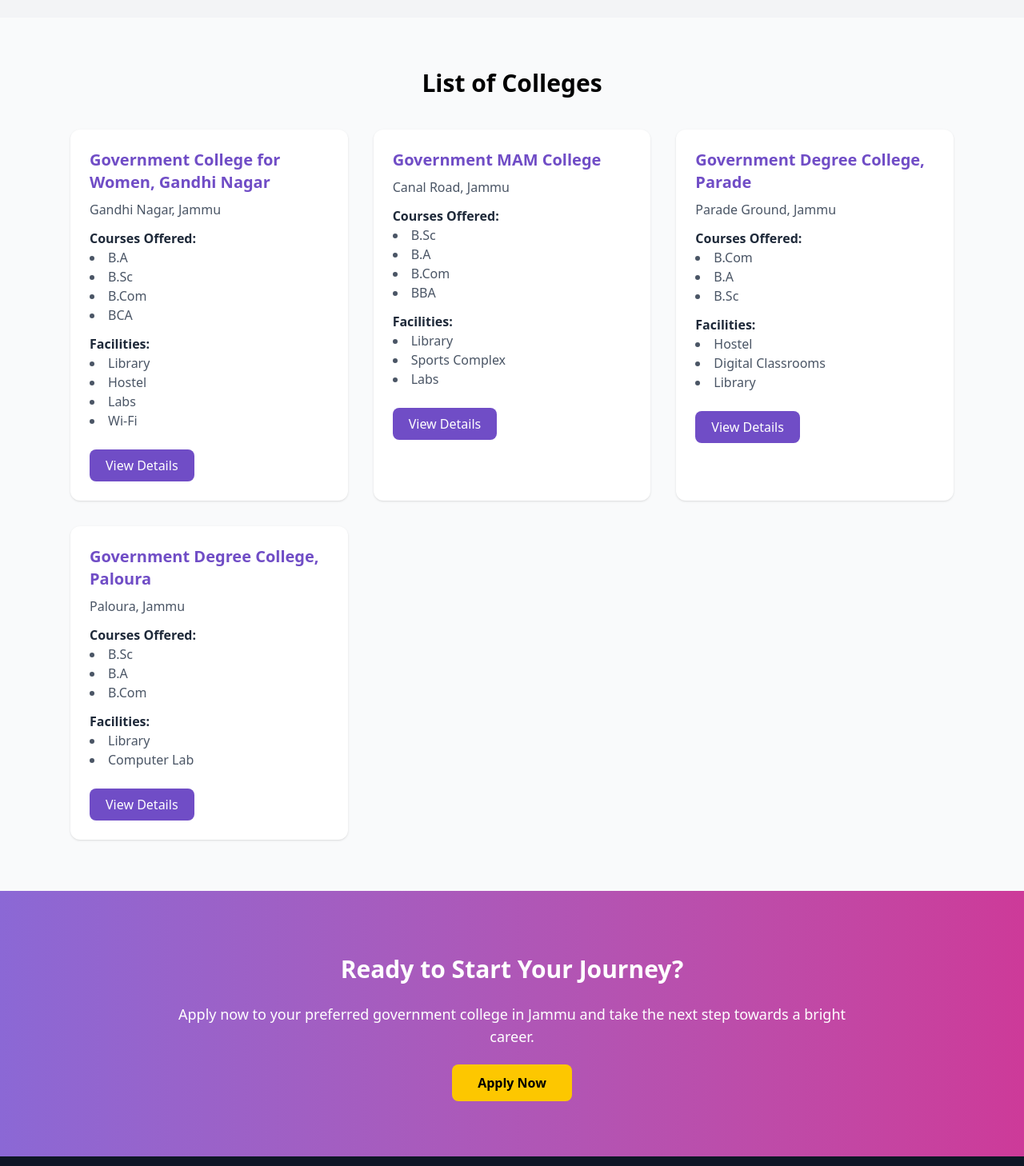
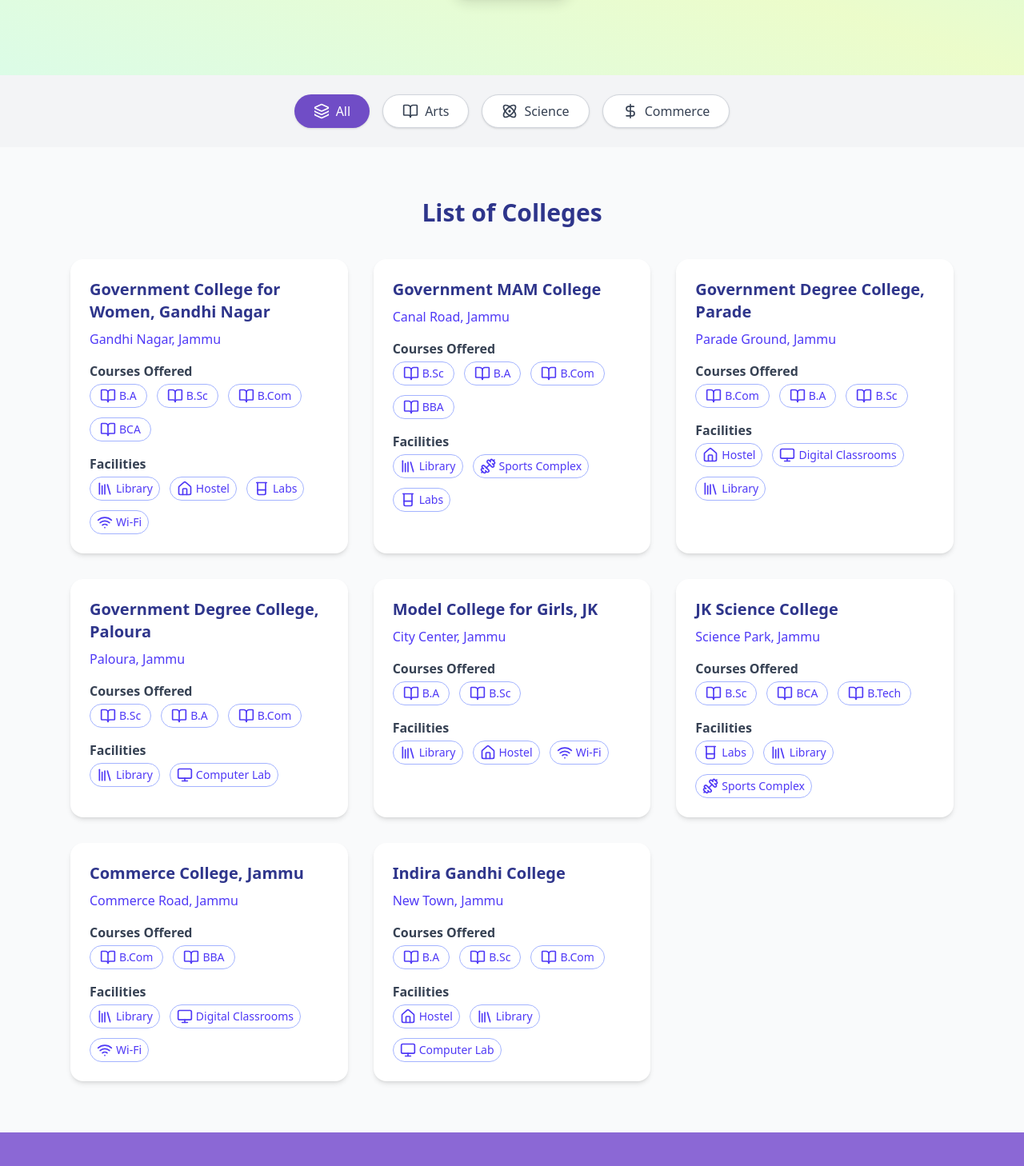
Before and after one commit to ashwanik0777/EduPath, a Next.js app: page /governmentCollege in a window 1280 px wide. Shown: the part 412-1870 px from the top of the page at 80% size. Built offline with nearby package versions, Linux system fonts and the light colour scheme.

Commit message:
update college directory

```diff
--- a/src/app/components/governmentCollege/CTAColleges.tsx
+++ b/src/app/components/governmentCollege/CTAColleges.tsx
@@ -1,16 +1,24 @@
+"use client"
+import { Send } from "lucide-react"
+
 export default function CTAColleges() {
   return (
-    <section className="py-20 bg-gradient-to-r from-[#8B68D5] to-[#CD3A99] text-white text-center">
+    <section className="py-20 bg-[#8B68D5] text-white text-center">
       <div className="max-w-4xl mx-auto px-6">
-        <h2 className="text-3xl font-bold mb-6">Ready to Start Your Journey?</h2>
-        <p className="mb-8 text-lg">
+        <h2 className="text-3xl font-extrabold mb-6 drop-shadow-lg">
+          Ready to Start Your Journey?
+        </h2>
+        <p className="mb-10 text-lg max-w-lg mx-auto leading-relaxed">
           Apply now to your preferred government college in Jammu and take the next step towards a bright career.
         </p>
         <a
           href="/apply"
-          className="px-8 py-3 bg-yellow-400 text-black font-semibold rounded-lg hover:bg-yellow-300 transition"
+          className="inline-flex items-center justify-center px-8 py-3 bg-yellow-400 text-black font-semibold rounded-lg shadow-md
+            hover:bg-yellow-300 hover:scale-105 transition-transform duration-300 ease-in-out"
+          aria-label="Apply Now"
         >
           Apply Now
+          <Send className="ml-3 w-5 h-5" />
         </a>
       </div>
     </section>
--- a/src/app/components/governmentCollege/CollegeList.tsx
+++ b/src/app/components/governmentCollege/CollegeList.tsx
@@ -1,41 +1,119 @@
-import CollegeCard from "./CollegeCard"
+"use client"
+import { BookOpen, Library, Wifi, Home, Beaker, Dumbbell, Monitor } from "lucide-react"
 
 const colleges = [
   {
     name: "Government College for Women, Gandhi Nagar",
     location: "Gandhi Nagar, Jammu",
     courses: ["B.A", "B.Sc", "B.Com", "BCA"],
-    facilities: ["Library", "Hostel", "Labs", "Wi-Fi"]
+    facilities: ["Library", "Hostel", "Labs", "Wi-Fi"],
   },
   {
     name: "Government MAM College",
     location: "Canal Road, Jammu",
     courses: ["B.Sc", "B.A", "B.Com", "BBA"],
-    facilities: ["Library", "Sports Complex", "Labs"]
+    facilities: ["Library", "Sports Complex", "Labs"],
   },
   {
     name: "Government Degree College, Parade",
     location: "Parade Ground, Jammu",
     courses: ["B.Com", "B.A", "B.Sc"],
-    facilities: ["Hostel", "Digital Classrooms", "Library"]
+    facilities: ["Hostel", "Digital Classrooms", "Library"],
   },
   {
     name: "Government Degree College, Paloura",
     location: "Paloura, Jammu",
     courses: ["B.Sc", "B.A", "B.Com"],
-    facilities: ["Library", "Computer Lab"]
+    facilities: ["Library", "Computer Lab"],
+  },
+  {
+    name: "Model College for Girls, JK",
+    location: "City Center, Jammu",
+    courses: ["B.A", "B.Sc"],
+    facilities: ["Library", "Hostel", "Wi-Fi"],
+  },
+  {
+    name: "JK Science College",
+    location: "Science Park, Jammu",
+    courses: ["B.Sc", "BCA", "B.Tech"],
+    facilities: ["Labs", "Library", "Sports Complex"],
+  },
+  {
+    name: "Commerce College, Jammu",
+    location: "Commerce Road, Jammu",
+    courses: ["B.Com", "BBA"],
+    facilities: ["Library", "Digital Classrooms", "Wi-Fi"],
+  },
+  {
+    name: "Indira Gandhi College",
+    location: "New Town, Jammu",
+    courses: ["B.A", "B.Sc", "B.Com"],
+    facilities: ["Hostel", "Library", "Computer Lab"],
   },
 ]
 
+const facilityIcons: { [key: string]: React.ReactElement } = {
+  Library: <Library className="w-5 h-5 text-indigo-600" />,
+  Hostel: <Home className="w-5 h-5 text-indigo-600" />,
+  Labs: <Beaker className="w-5 h-5 text-indigo-600" />,
+  "Wi-Fi": <Wifi className="w-5 h-5 text-indigo-600" />,
+  "Sports Complex": <Dumbbell className="w-5 h-5 text-indigo-600" />,
+  "Digital Classrooms": <Monitor className="w-5 h-5 text-indigo-600" />,
+  "Computer Lab": <Monitor className="w-5 h-5 text-indigo-600" />,
+}
+
+const courseIcon = <BookOpen className="w-5 h-5 text-indigo-600 inline-block mr-1" />
+
+function CollegeCard({ name, location, courses, facilities }: {
+  name: string;
+  location: string;
+  courses: string[];
+  facilities: string[];
+}) {
+  return (
+    <div className="bg-white rounded-2xl shadow-md hover:shadow-xl transition-shadow duration-300 p-6 flex flex-col">
+      <h3 className="text-xl font-semibold text-[#2E358B] mb-2">{name}</h3>
+      <p className="text-indigo-600 font-medium mb-4">{location}</p>
+      <div className="mb-4">
+        <h4 className="text-gray-700 font-semibold mb-1">Courses Offered</h4>
+        <ul className="flex flex-wrap gap-3 text-indigo-600 text-sm font-medium">
+          {courses.map((course, i) => (
+            <li
+              key={i}
+              className="flex items-center border border-indigo-300 rounded-full px-3 py-1"
+            >
+              {courseIcon}
+              {course}
+            </li>
+          ))}
+        </ul>
+      </div>
+      <div>
+        <h4 className="text-gray-700 font-semibold mb-1">Facilities</h4>
+        <ul className="flex flex-wrap gap-3 text-indigo-600 text-sm font-medium">
+          {facilities.map((fac, i) => (
+            <li
+              key={i}
+              className="flex items-center gap-1 border border-indigo-300 rounded-full px-2 py-1"
+            >
+              {facilityIcons[fac] || null}
+              {fac}
+            </li>
+          ))}
+        </ul>
+      </div>
+    </div>
+  )
+}
+
 export default function CollegeList({ filter }: { filter: string }) {
-  const filtered = filter === "All"
-    ? colleges
-    : colleges.filter(c => c.courses.some(course => course.includes(filter)))
+  const filtered =
+    filter === "All" ? colleges : colleges.filter((c) => c.courses.some((course) => course.includes(filter)))
 
   return (
     <section className="py-16 bg-gray-50">
       <div className="max-w-6xl mx-auto px-6">
-        <h2 className="text-3xl font-bold mb-10 text-center">List of Colleges</h2>
+        <h2 className="text-3xl font-bold mb-10 text-center text-[#2E358B]">List of Colleges</h2>
         <div className="grid md:grid-cols-2 lg:grid-cols-3 gap-8">
           {filtered.map((c, i) => (
             <CollegeCard key={i} {...c} />
--- a/src/app/components/governmentCollege/FilterColleges.tsx
+++ b/src/app/components/governmentCollege/FilterColleges.tsx
@@ -1,5 +1,13 @@
 "use client"
 import { useState } from "react"
+import { BookOpen, Atom, DollarSign, Layers } from "lucide-react"
+
+const filterIcons = {
+  All: <Layers className="w-5 h-5 mr-2" />,
+  Arts: <BookOpen className="w-5 h-5 mr-2" />,
+  Science: <Atom className="w-5 h-5 mr-2" />,
+  Commerce: <DollarSign className="w-5 h-5 mr-2" />,
+}
 
 export default function FilterColleges({ onFilter }: { onFilter: (filter: string) => void }) {
   const [selected, setSelected] = useState("All")
@@ -9,17 +17,29 @@ export default function FilterColleges({ onFilter }: { onFilter: (filter: string
   return (
     <div className="bg-gray-100 py-6">
       <div className="max-w-6xl mx-auto px-6 flex flex-wrap gap-4 justify-center">
-        {filters.map((f) => (
+        {filters.map((f) => {
+          const isSelected = selected === f
+          return (
             <button
               key={f}
-            onClick={() => { setSelected(f); onFilter(f) }}
-            className={`px-5 py-2 rounded-lg font-medium transition ${
-              selected === f ? "bg-[#704DC6] text-white" : "bg-white text-gray-700 border"
+              onClick={() => {
+                setSelected(f)
+                onFilter(f)
+              }}
+              className={`flex items-center px-6 py-2 rounded-full font-medium shadow-sm transition-all duration-300
+                ${
+                  isSelected
+                    ? "bg-[#704DC6] text-white shadow-lg"
+                    : "bg-white text-gray-700 border border-gray-300 hover:bg-gray-200"
                 }`}
+              aria-pressed={isSelected}
+              aria-label={`Filter by ${f}`}
             >
+              {filterIcons[f as keyof typeof filterIcons]}
               {f}
             </button>
-        ))}
+          )
+        })}
       </div>
     </div>
   )
--- a/src/app/governmentCollege/page.tsx
+++ b/src/app/governmentCollege/page.tsx
@@ -10,7 +10,11 @@ export default function CollegesPage() {
 
   return (
     <main>
-      <HeroSection />
+      <HeroSection
+        title="Government Colleges in India"
+        subtitle="Explore top government colleges across India. Find courses, admissions, and campus details."
+        bgTheme={6}
+      />
       <FilterColleges onFilter={setFilter} />
       <CollegeList filter={filter} />
       <CTAColleges />
```
Lines whose indentation alone changed are shown as unchanged.
